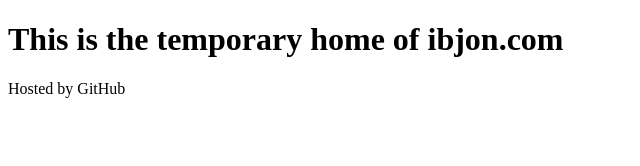
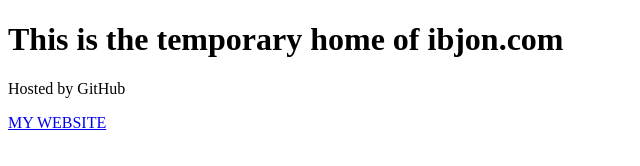
Before and after one commit to ibjon93/mygithubpage, a plain HTML site: page index.html in a window 1280 px wide. Shown: the whole page, without its empty margins (0-640 px from the left). Drawn offline with Linux system fonts and the light colour scheme.

Commit message:
added hyperlink

```diff
--- a/index.html
+++ b/index.html
@@ -3,5 +3,6 @@
 <body>
 <h1>This is the temporary home of ibjon.com</h1>
 <p>Hosted by GitHub</p>
+<a href=www.ibjon.me>MY WEBSITE</a>
 </body>
 </html>
```
